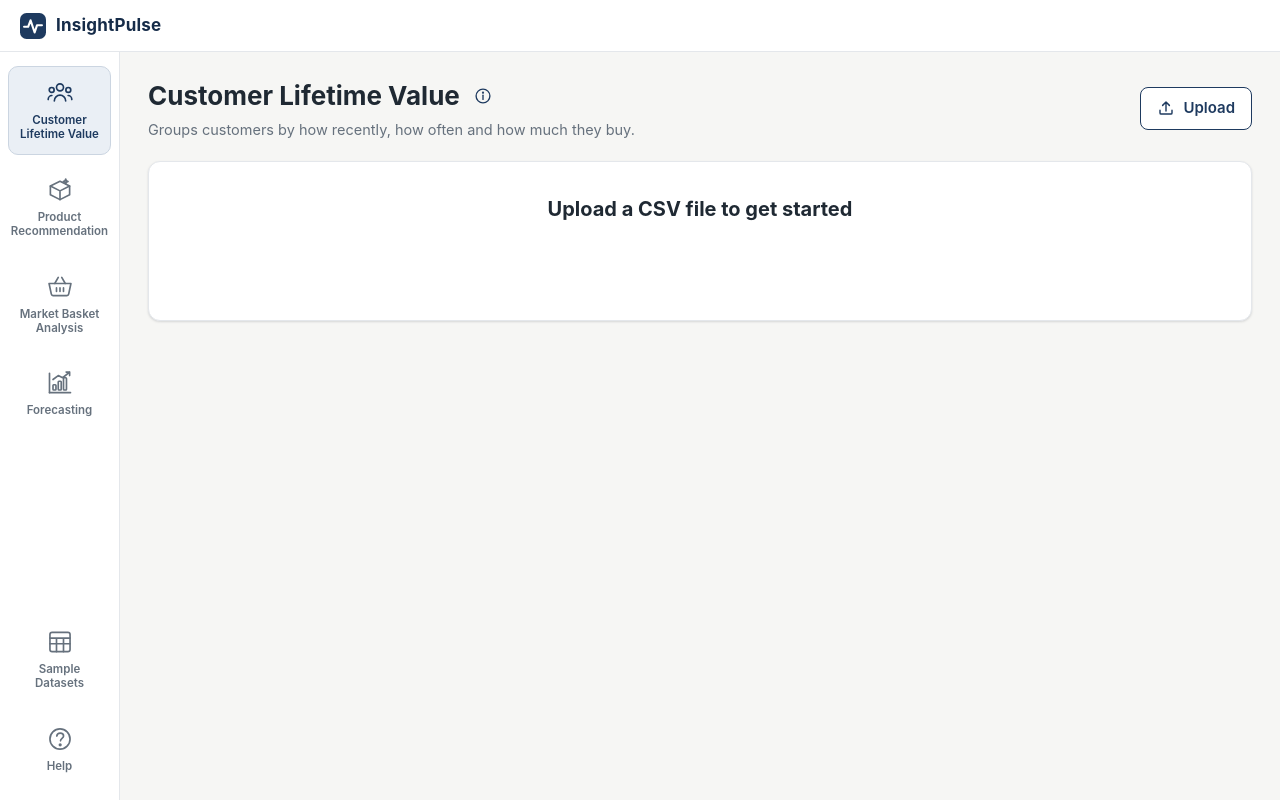
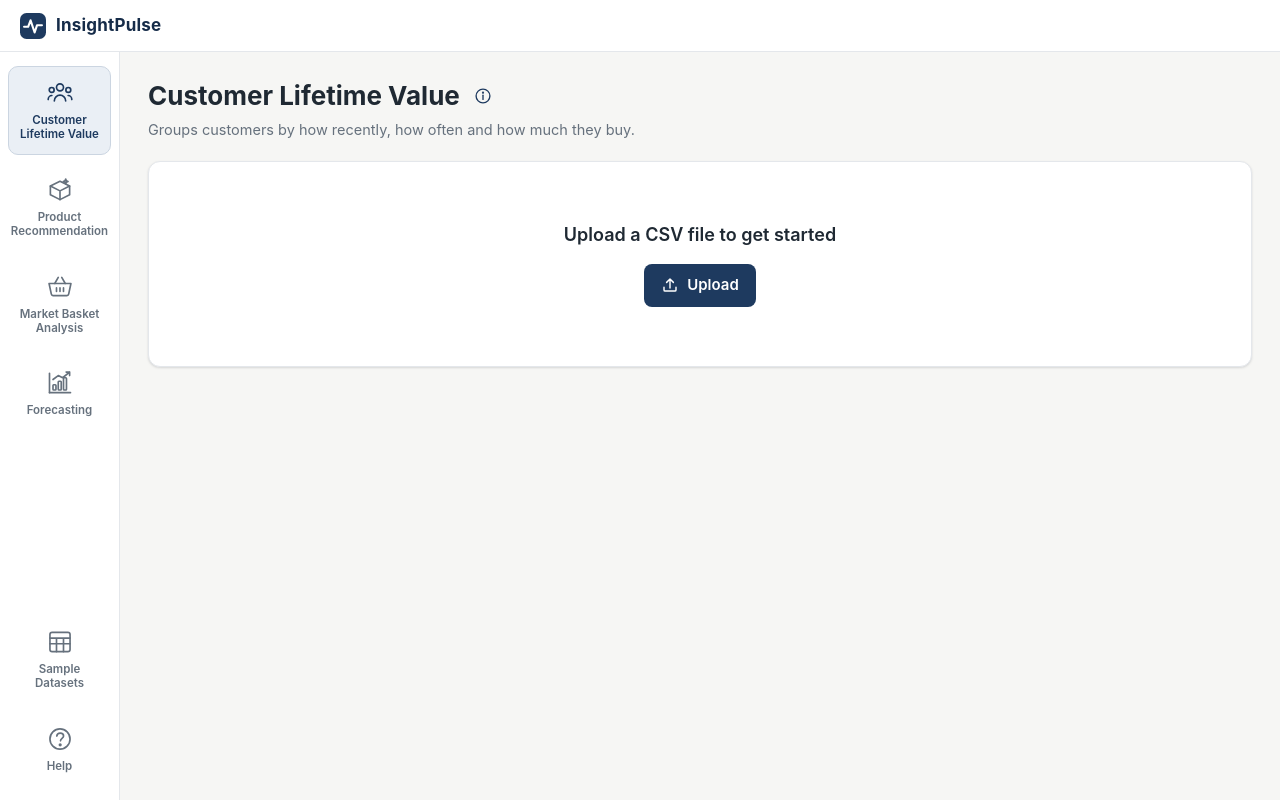
Before and after one commit to ashishpatelengineering/insightpulse_2, a React (Vite) app in the folder frontend/: page /clv in a window 1280 px wide. Built offline with nearby package versions, Linux system fonts and the light colour scheme.

Commit message:
Add files via upload

```diff
--- a/frontend/src/components/DatasetBar.jsx
+++ b/frontend/src/components/DatasetBar.jsx
@@ -21,26 +21,18 @@ export function useUploadHandler() {
   };
 }
 
-export default function DatasetBar() {
-  const { dataset, loading, clearDataset } = useData();
+export function UploadButton({ primary = false }) {
+  const { loading } = useData();
   const handleUpload = useUploadHandler();
   const fileInput = useRef(null);
-
   return (
-    <div className="dataset-bar">
-      {dataset && (
-        <div className="dataset-chip" title={dataset.filename}>
-          <FileIcon />
-          <span className="chip-main">
-            <span className="chip-name">{dataset.filename}</span>
-          </span>
-          <button type="button" className="chip-clear" onClick={clearDataset} aria-label="Remove dataset">
-            <CloseIcon size={14} />
-          </button>
-        </div>
-      )}
-
-      <button type="button" className="btn btn-outline" onClick={() => fileInput.current?.click()} disabled={loading}>
+    <>
+      <button
+        type="button"
+        className={primary ? "btn btn-primary" : "btn btn-outline"}
+        onClick={() => fileInput.current?.click()}
+        disabled={loading}
+      >
         <UploadIcon /> Upload
       </button>
       <input
@@ -53,6 +45,26 @@ export default function DatasetBar() {
           event.target.value = "";
         }}
       />
+    </>
+  );
+}
+
+export default function DatasetBar() {
+  const { dataset, clearDataset } = useData();
+  if (!dataset) return null;
+
+  return (
+    <div className="dataset-bar">
+      <div className="dataset-chip" title={dataset.filename}>
+        <FileIcon />
+        <span className="chip-main">
+          <span className="chip-name">{dataset.filename}</span>
+        </span>
+        <button type="button" className="chip-clear" onClick={clearDataset} aria-label="Remove dataset">
+          <CloseIcon size={14} />
+        </button>
+      </div>
+      <UploadButton />
     </div>
   );
 }
--- a/frontend/src/components/ModePage.jsx
+++ b/frontend/src/components/ModePage.jsx
@@ -1,7 +1,7 @@
 import { useEffect, useRef } from "react";
 import { useData } from "../context/DataContext.jsx";
 import { buildParams } from "../modes/config.js";
-import DatasetBar from "./DatasetBar.jsx";
+import DatasetBar, { UploadButton } from "./DatasetBar.jsx";
 import DataGrid from "./DataGrid.jsx";
 import InfoPopover from "./InfoPopover.jsx";
 import InputsForm from "./InputsForm.jsx";
@@ -22,6 +22,7 @@ function StartPanel() {
   return (
     <div className="start-panel">
       <h2 className="start-title">Upload a CSV file to get started</h2>
+      <UploadButton primary />
     </div>
   );
 }
--- a/frontend/src/styles.css
+++ b/frontend/src/styles.css
@@ -87,7 +87,7 @@ button:disabled { cursor: not-allowed; }
 
 .card { background: var(--card); border: 1px solid var(--line); border-radius: var(--radius); box-shadow: var(--shadow); padding: 22px; }
 .card-title { font-size: 18px; font-weight: 700; margin-bottom: 16px; }
-.results-card { min-height: 160px; scroll-margin-top: 68px; }
+.results-card { scroll-margin-top: 68px; }
 .results-card > .alert { margin-bottom: 16px; }
 
 /* Buttons */
@@ -268,8 +268,8 @@ button:disabled { cursor: not-allowed; }
 .measures td:first-child { white-space: nowrap; }
 .measures td.muted { min-width: 260px; }
 .inputs-card { scroll-margin-top: 68px; }
-.start-panel { display: flex; flex-direction: column; align-items: center; text-align: center; gap: 10px; padding: 10px 0 4px; }
-.start-title { font-size: 20px; font-weight: 700; }
+.start-panel { display: flex; flex-direction: column; align-items: center; justify-content: center; text-align: center; min-height: 160px; gap: 16px; }
+.start-title { font-size: 18px; font-weight: 600; color: var(--ink); }
 .start-text { max-width: 560px; }
 .start-or { margin-top: 10px; font-size: 13px; color: var(--muted); }
 .loaded-title { font-size: 16px; }
```
